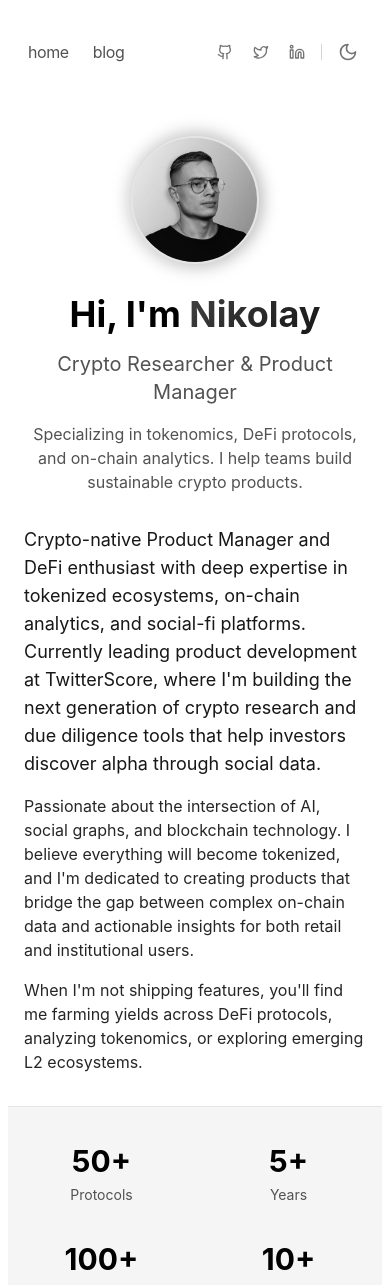
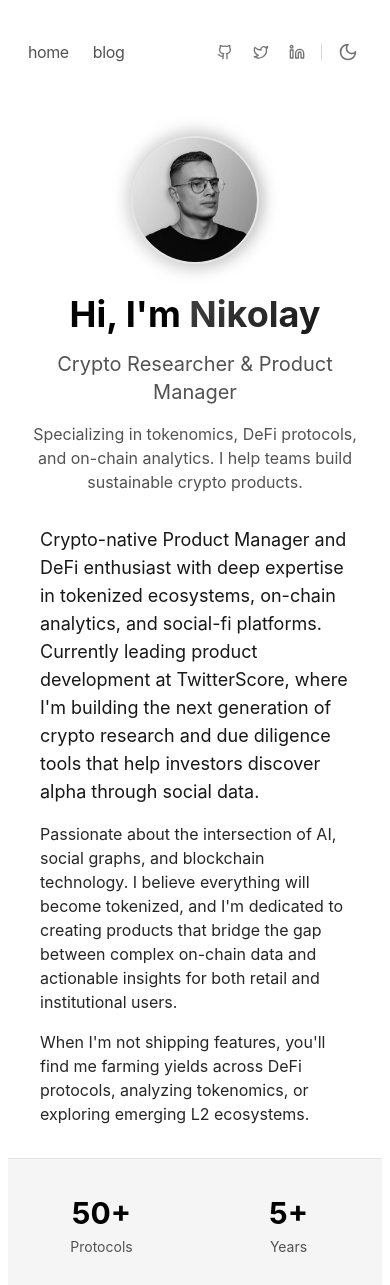
Before and after one commit to NikolayBohdanov/nikoxyz-portfolio, a Next.js app: page / in a window 390 px wide. Shown: the top 1285 px of the page. Built offline with nearby package versions, Linux system fonts and the light colour scheme.

Commit message:
fix: use inline styles for body text to ensure readability

```diff
--- a/app/page.tsx
+++ b/app/page.tsx
@@ -40,22 +40,22 @@ export default function Page() {
           </p>
         </div>
 
-        <div className="max-w-none">
-          <p className="mb-4 text-lg text-neutral-900 dark:text-neutral-100">
+        <div className="max-w-none px-4 md:px-0">
+          <p className="mb-4 text-lg" style={{ color: '#171717' }}>
             Crypto-native Product Manager and DeFi enthusiast with deep expertise in tokenized ecosystems,
             on-chain analytics, and social-fi platforms. Currently leading product development at TwitterScore,
             where I'm building the next generation of crypto research and due diligence tools that help
             investors discover alpha through social data.
           </p>
 
-          <p className="mb-4 text-neutral-800 dark:text-neutral-200">
+          <p className="mb-4" style={{ color: '#262626' }}>
             Passionate about the intersection of AI, social graphs, and blockchain technology.
             I believe everything will become tokenized, and I'm dedicated to creating products that
             bridge the gap between complex on-chain data and actionable insights for both retail and
             institutional users.
           </p>
 
-          <p className="mb-8 text-neutral-800 dark:text-neutral-200">
+          <p className="mb-8" style={{ color: '#262626' }}>
             When I'm not shipping features, you'll find me farming yields across DeFi protocols,
             analyzing tokenomics, or exploring emerging L2 ecosystems.
           </p>
```
